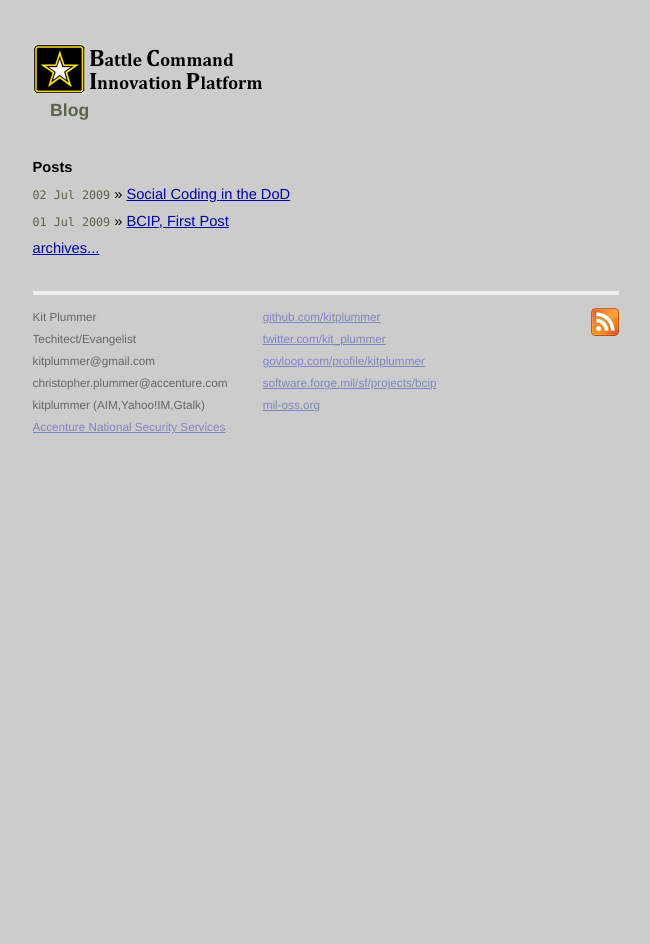
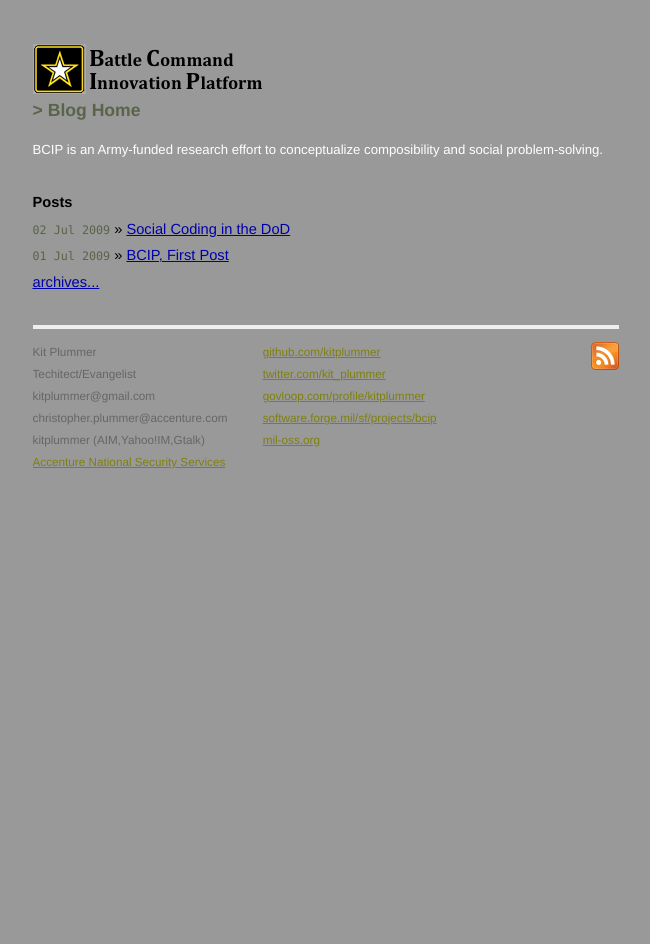
Before and after one commit to kitplummer/kitplummer.github.com, a Jekyll site: the page built from index.html, in a window 1280 px wide. Shown: the whole page, without its empty margins (314-964 px from the left). Built offline with Jekyll 4.4.1, drawn with Linux system fonts in a browser that asks for light colours.

Commit message:
few design refinements.

```diff
--- a/_layouts/default.html
+++ b/_layouts/default.html
@@ -20,7 +20,11 @@
 
   <div class="title">
     <a href="/"><img src="/images/bcip.png" alt="BCIP logo" border="0"></a><br/>
-    <a class="extra" href="/">Blog</a>
+    <a class="extra" href="/">> Blog Home</a>
+  </div>
+
+  <div class="header">
+          BCIP is an Army-funded research effort to conceptualize composibility and social problem-solving.
   </div>
 
   {{ content }}
--- a/css/screen.css
+++ b/css/screen.css
@@ -16,7 +16,7 @@
 }
 
 body {
-  background-color: #cccccc;
+  background-color: #999999;
   font: 13.34px helvetica, arial, clean, sans-serif;
   *font-size: small;
   text-align: center;
@@ -109,7 +109,13 @@
   color: #a00;
   font-size: 120%;
   font-weight: bold;
-  margin-bottom: 2em;
+  margin-bottom: 1em;
+}
+
+.header {
+  color: #fff;
+  font-size: 90%;
+  margin-bottom: 1em;
 }
 
   .site .title a {
@@ -124,7 +130,7 @@
   .site .title a.extra {
     color: #59644a;
     text-decoration: none;
-    margin-left: 1em;
+    /*margin-left: 1em;*/
   }
 
   .site .title a.extra:hover {
@@ -153,7 +159,7 @@
     }
 
       .site .footer .contact a {
-        color: #8085C1;
+        color: #7e800f;
       }
 
     .site .footer .rss {
```
Also changed, not shown: images/bcip.png.
